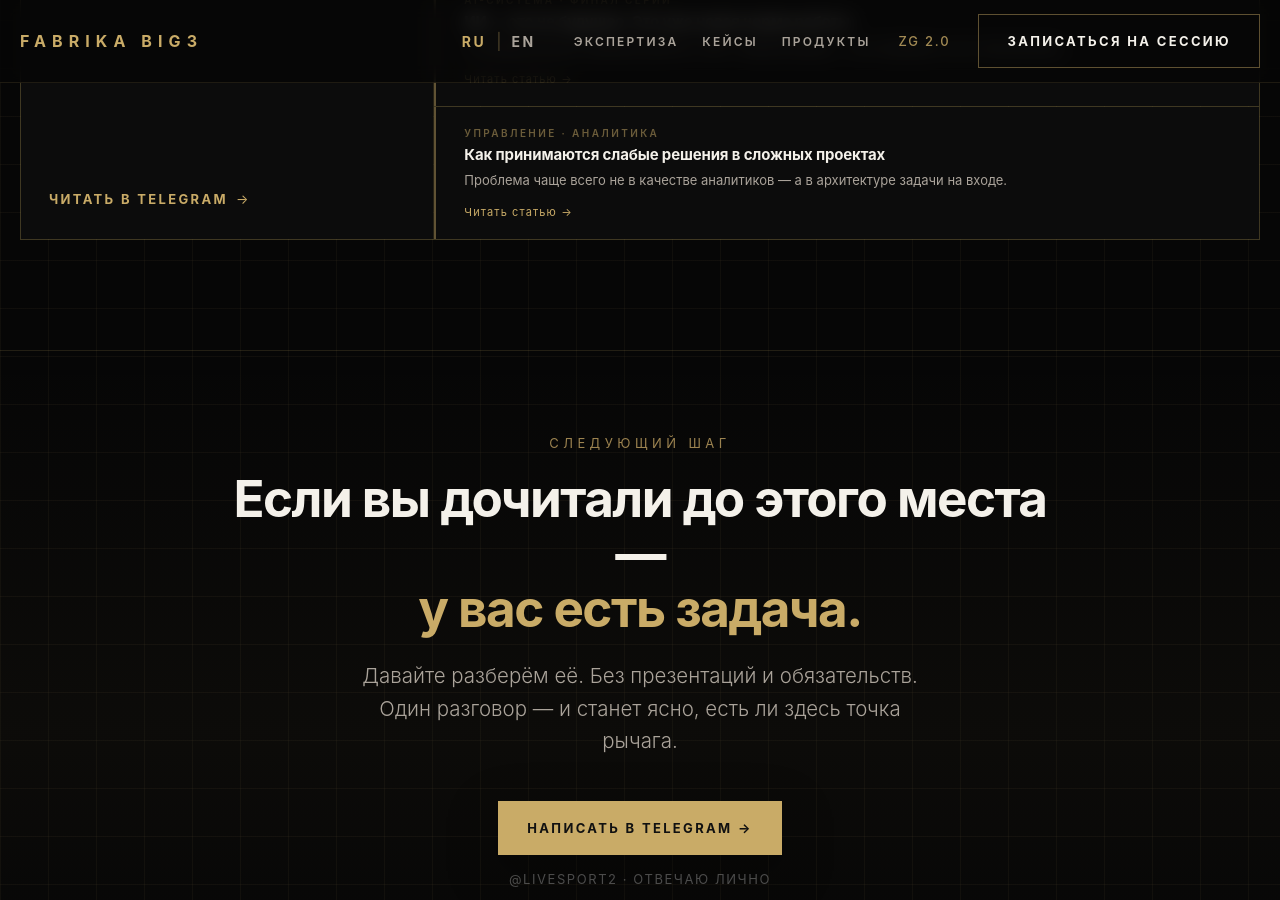
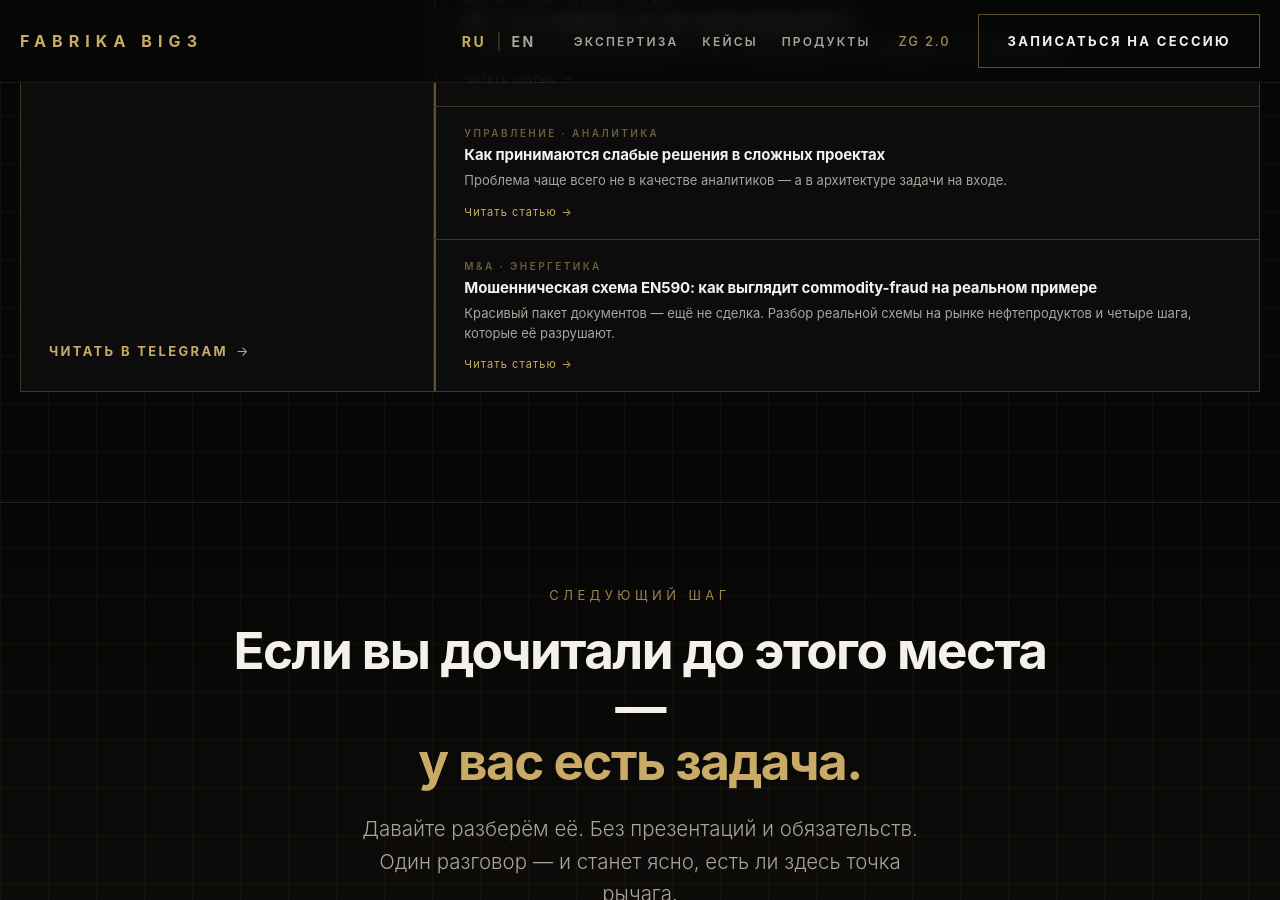
Before and after one commit to Valerii1242/fabrika-big3, a Jekyll site: the page index.html, which Jekyll copies as it is, in a window 1280 px wide and 900 px high, scrolled down 6796 px. Built offline with Jekyll 4.4.1, drawn with Linux system fonts in a browser that asks for light colours.

Commit message:
Add files via upload

```diff
--- a/index.html
+++ b/index.html
@@ -2176,6 +2176,13 @@
               <span class="tenchat-post-tag" data-ru="Управление · Аналитика" data-en="Management · Analytics">Управление · Аналитика</span>
               <h4 data-ru="Как принимаются слабые решения в сложных проектах" data-en="How weak decisions are made in complex projects">Как принимаются слабые решения в сложных проектах</h4>
               <p data-ru="Проблема чаще всего не в качестве аналитиков — а в архитектуре задачи на входе." data-en="The problem is usually not in the quality of analysts — but in the architecture of the task at the start.">Проблема чаще всего не в качестве аналитиков — а в архитектуре задачи на входе.</p>
+              <span style="font-size:11px;letter-spacing:.1em;color:var(--gold);margin-top:8px;display:block;" data-ru="Читать статью →" data-en="Read article →">Читать статью →</span>
+            </a>
+
+            <a class="tenchat-post tenchat-post--article" href="/blog/moshennichestvo-en590/" style="border-left:2px solid rgba(201,171,103,.45);">
+              <span class="tenchat-post-tag" data-ru="M&amp;A · Энергетика" data-en="M&amp;A · Energy">M&amp;A · Энергетика</span>
+              <h4 data-ru="Мошенническая схема EN590: как выглядит commodity-fraud на реальном примере" data-en="EN590 Fraud Scheme: What Commodity Fraud Looks Like in a Real Case">Мошенническая схема EN590: как выглядит commodity-fraud на реальном примере</h4>
+              <p data-ru="Красивый пакет документов — ещё не сделка. Разбор реальной схемы на рынке нефтепродуктов и четыре шага, которые её разрушают." data-en="A professional-looking document pack is not yet a deal. A breakdown of a real fraud scheme in the petroleum market and four steps that expose it.">Красивый пакет документов — ещё не сделка. Разбор реальной схемы на рынке нефтепродуктов и четыре шага, которые её разрушают.</p>
               <span style="font-size:11px;letter-spacing:.1em;color:var(--gold);margin-top:8px;display:block;" data-ru="Читать статью →" data-en="Read article →">Читать статью →</span>
             </a>
 
```
